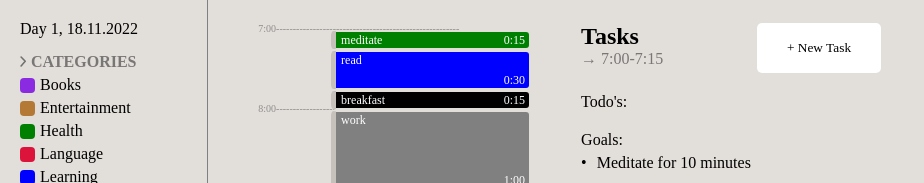
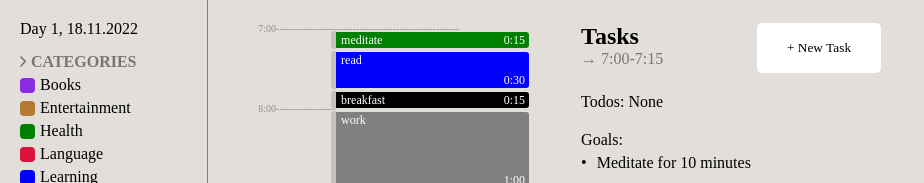
Before and after one commit to oerol/guse, an Angular app: page / in a window 1280 px wide. Shown: the top 183 px of the page, without its empty margins (0-924 px from the left). Built offline with nearby package versions, Linux system fonts and the light colour scheme.

Commit message:
Empty todo lists are now emphasized more strongly

```diff
--- a/src/app/components/todo/todo.component.html
+++ b/src/app/components/todo/todo.component.html
@@ -5,12 +5,12 @@
   </div>
   <button id="new-task-button">+ New Task</button>
 </div>
-<div id="todo-title">Todo's:</div>
+<div id="todo-title">{{ TODO_LIST.length ? 'Todos:' : 'Todos: None' }}</div>
 <div *ngFor="let todo of TODO_LIST; index as index" [class]="getClassName(todo)" (click)="tickTodoItem(index)">
   <div class="todo-icon">•</div>
   <div class="todo-item-title">{{ todo.title }}</div>
 </div>
-<div id="goals-title">Goals:</div>
+<div id="goals-title">{{ GOALS_LIST.length ? 'Goals:' : 'Goals: None' }}</div>
 <div *ngFor="let goal of GOALS_LIST; index as index" [class]="getClassName(goal)" (click)="tickGoalItem(index)">
   <div class="todo-icon">•</div>
   <div class="todo-item-title">{{ goal.title }}</div>
```
